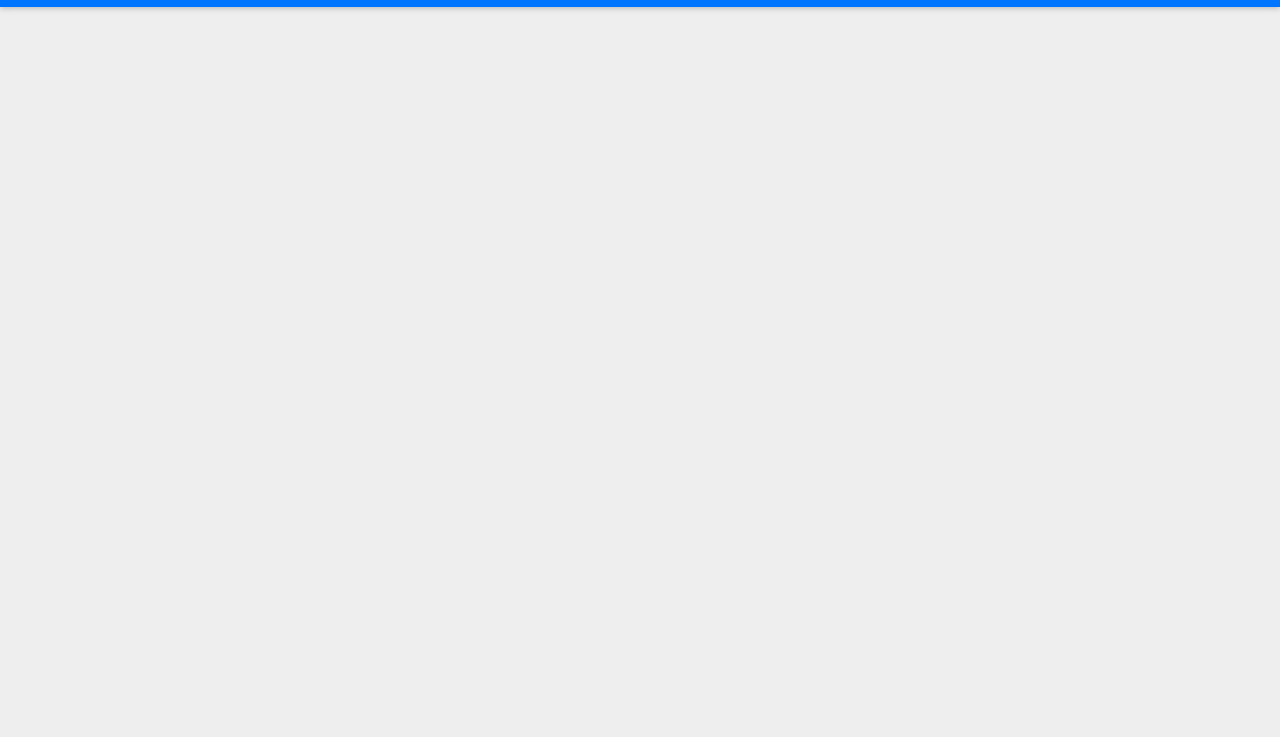
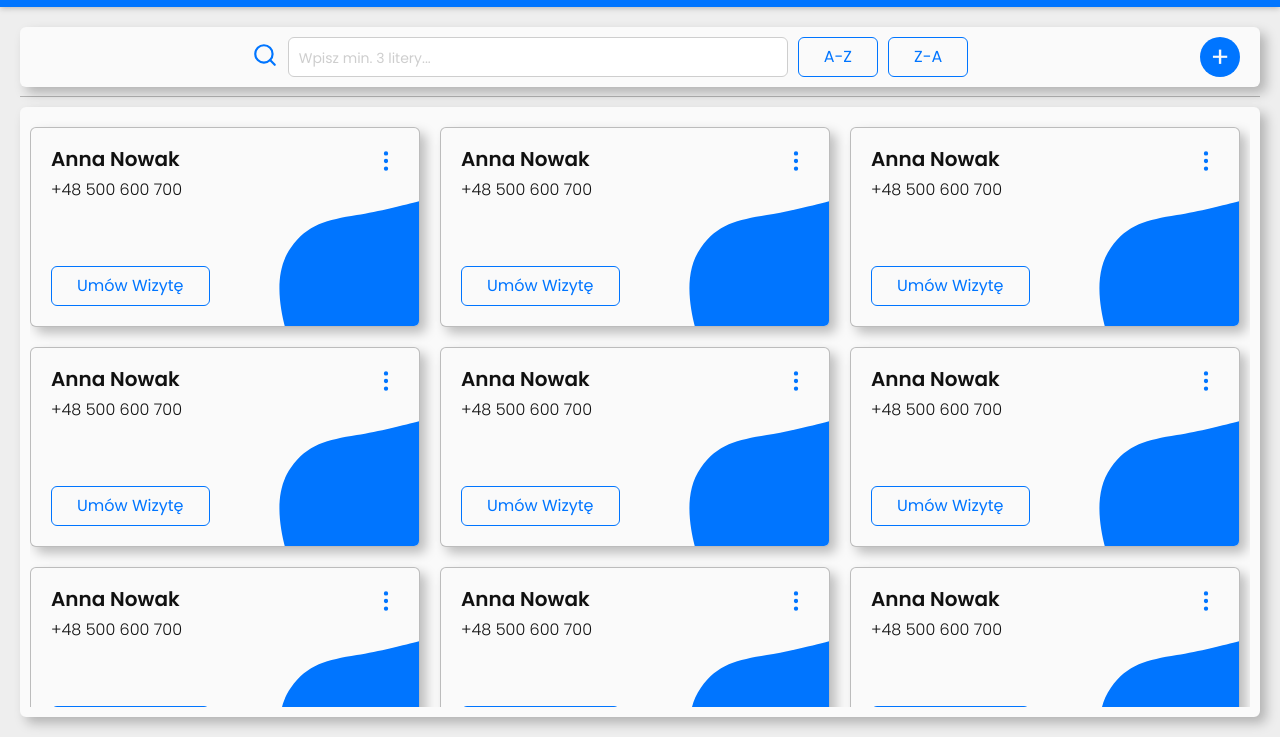
Before and after one commit to domman95/schedule-gatsby-jamstack, a Gatsby site: page /karty-klientow in a window 1280 px wide. Shown: the part 63-800 px from the top of the page. Built offline with nearby package versions, Linux system fonts and the light colour scheme; Gatsby itself is replaced by a stand-in of ours.

Commit message:
implemented customers card

```diff
--- a/src/components/button.js
+++ b/src/components/button.js
@@ -6,6 +6,7 @@ const StyledButton = styled.button`
   text-transform: capitalize;
   border-radius: var(--borderRadius);
   font-weight: var(--regular);
+  white-space: nowrap;
 
   ${({ primary }) =>
     primary &&
@@ -43,7 +44,11 @@ export default function Button({
   rounded,
 }) {
   return (
-    <StyledButton primary={primary} secondary={secondary} rounded={rounded}>
+    <StyledButton
+      className="button"
+      primary={primary}
+      secondary={secondary}
+      rounded={rounded}>
       {rounded ? '+' : children}
     </StyledButton>
   );
--- /dev/null
+++ b/src/components/customerCard.js
@@ -0,0 +1,79 @@
+import React from 'react';
+import styled from 'styled-components';
+import Button from './button';
+import Icon from './icon';
+
+const StyledCustomerCard = styled.li`
+  position: relative;
+  list-style: none;
+  height: 200px;
+  border-radius: var(--borderRadius);
+  border: 1px solid var(--shadowColor);
+  padding: 20px;
+  overflow: hidden;
+
+  .full-name {
+    font-size: 20px;
+    font-weight: var(--semiBold);
+    margin-bottom: 10px;
+  }
+
+  .phone-number {
+    font-size: 16px;
+    font-weight: var(--light);
+  }
+
+  .button,
+  .icon {
+    position: absolute;
+    --position: 20px;
+  }
+
+  .button {
+    bottom: var(--position);
+    left: var(--position);
+  }
+
+  .icon {
+    top: var(--position);
+    right: var(--position);
+  }
+
+  .svg {
+    position: absolute;
+    bottom: -5px;
+    right: -5px;
+    fill: var(--blue);
+  }
+`;
+
+const Svg = ({ className }) => {
+  return (
+    <svg
+      className={className}
+      width="146"
+      height="134"
+      viewBox="0 0 103 92"
+      fill="none"
+      xmlns="http://www.w3.org/2000/svg">
+      <path
+        d="M9.05614 34.5C-3.72817 52.5513 1.72281 77.8333 5.05614 91H101.056L102.056 1C93.5562 3.33333 72.3562 8.7 55.5562 11.5C34.5562 15 20.7652 17.967 9.05614 34.5Z"
+        stroke="none"
+      />
+    </svg>
+  );
+};
+
+export default function CustomerCard() {
+  return (
+    <StyledCustomerCard className="basic">
+      <div className="customer-title">
+        <p className="full-name">Anna Nowak</p>
+        <p className="phone-number">+48 500 600 700</p>
+      </div>
+      <Svg className="svg" />
+      <Icon name="more" />
+      <Button secondary>umów wizytę</Button>
+    </StyledCustomerCard>
+  );
+}
--- a/src/components/icon.js
+++ b/src/components/icon.js
@@ -14,6 +14,7 @@ const StyledIcon = styled.button`
   height: 26px;
   color: var(--blue);
   background-color: transparent;
+  pointer-events: ${({ clickable }) => !clickable && 'none'};
 
   svg {
     width: 100%;
@@ -42,6 +43,10 @@ const whichIcon = (name) => {
   }
 };
 
-export default function Icon({ name }) {
-  return <StyledIcon>{whichIcon(name)}</StyledIcon>;
+export default function Icon({ name, clickable = true }) {
+  return (
+    <StyledIcon className="icon" clickable={clickable}>
+      {whichIcon(name)}
+    </StyledIcon>
+  );
 }
--- /dev/null
+++ b/src/components/searchBar.js
@@ -0,0 +1,88 @@
+import React from 'react';
+import styled from 'styled-components';
+import Button from './button';
+import Icon from './icon';
+
+const StyledSearchBar = styled.div`
+  position: relative;
+  display: grid;
+  grid-template-columns: 1fr auto;
+  align-items: center;
+  justify-content: space-between;
+  gap: 20px;
+
+  &::before {
+    content: '';
+    position: absolute;
+    bottom: -20px;
+    left: -20px;
+    width: calc(100% + 40px);
+    border-bottom: 1px solid var(--shadowColor);
+  }
+
+  .search-bar {
+    display: flex;
+    height: 100%;
+    align-items: center;
+    justify-content: center;
+    gap: 10px;
+
+    .search-label {
+      display: none;
+
+      @media (min-width: 700px) {
+        display: block;
+      }
+    }
+  }
+`;
+
+const StyledInput = styled.input`
+  border: 1px solid #cecece;
+  border-radius: var(--borderRadius);
+  max-height: 50px;
+  width: 100%;
+  max-width: 500px;
+  height: 100%;
+  padding: 0 10px;
+  font-size: 16px;
+  color: var(--black);
+  outline: none;
+
+  &:focus {
+    border: 1px solid var(--blue);
+  }
+
+  &::placeholder {
+    font-size: 14px;
+    color: #cecece;
+  }
+`;
+
+export const SearchInput = () => {
+  return (
+    <StyledInput
+      type="text"
+      id="search-input"
+      name="search-input"
+      className="search-input"
+      placeholder="Wpisz min. 3 litery..."
+    />
+  );
+};
+
+export default function SearchBar() {
+  return (
+    <StyledSearchBar>
+      <div className="search-bar">
+        <label for="search-input" className="search-label">
+          <Icon name="search" clickable={false} />
+        </label>
+        <SearchInput />
+        <Button secondary>A-Z</Button>
+        <Button secondary>Z-A</Button>
+      </div>
+      <Button rounded />
+    </StyledSearchBar>
+  );
+}
--- a/src/pages/karty-klientow.js
+++ b/src/pages/karty-klientow.js
@@ -1,12 +1,62 @@
 import React from 'react';
 import styled from 'styled-components';
 import App from '../components/app';
+import CustomerCard from '../components/customerCard';
 import Layout from '../components/layout';
+import SearchBar from '../components/searchBar';
+
+const StyledCustomersCard = styled.main`
+  display: grid;
+  padding: 20px;
+  grid-template-columns: 1fr;
+  grid-template-rows: auto 1fr;
+
+  .search-bar-container {
+    padding: 10px 20px;
+  }
+
+  .customer-cards-container {
+    display: grid;
+    border: 10px solid var(--white);
+    max-height: calc(100vh - 190px);
+
+    .customer-cards-list {
+      max-width: 1300px;
+      width: 100%;
+      height: 100%;
+      margin: 0 auto;
+      display: grid;
+      grid-template-columns: repeat(auto-fit, minmax(320px, 1fr));
+      gap: 20px;
+      overflow-y: auto;
+      padding: 10px 10px 10px 0;
+    }
+  }
+`;
 
 export default function CustomerCards() {
   return (
-    <Layout loggedIn>
-      <App></App>
-    </Layout>
+    <App>
+      <Layout loggedIn>
+        <StyledCustomersCard>
+          <div className="search-bar-container basic">
+            <SearchBar />
+          </div>
+          <div className="customer-cards-container basic">
+            <ul className="customer-cards-list">
+              <CustomerCard></CustomerCard>
+              <CustomerCard></CustomerCard>
+              <CustomerCard></CustomerCard>
+              <CustomerCard></CustomerCard>
+              <CustomerCard></CustomerCard>
+              <CustomerCard></CustomerCard>
+              <CustomerCard></CustomerCard>
+              <CustomerCard></CustomerCard>
+              <CustomerCard></CustomerCard>
+            </ul>
+          </div>
+        </StyledCustomersCard>
+      </Layout>
+    </App>
   );
 }
```
Also changed, not shown: src/components/customersList.js (+3 -21 lines).
